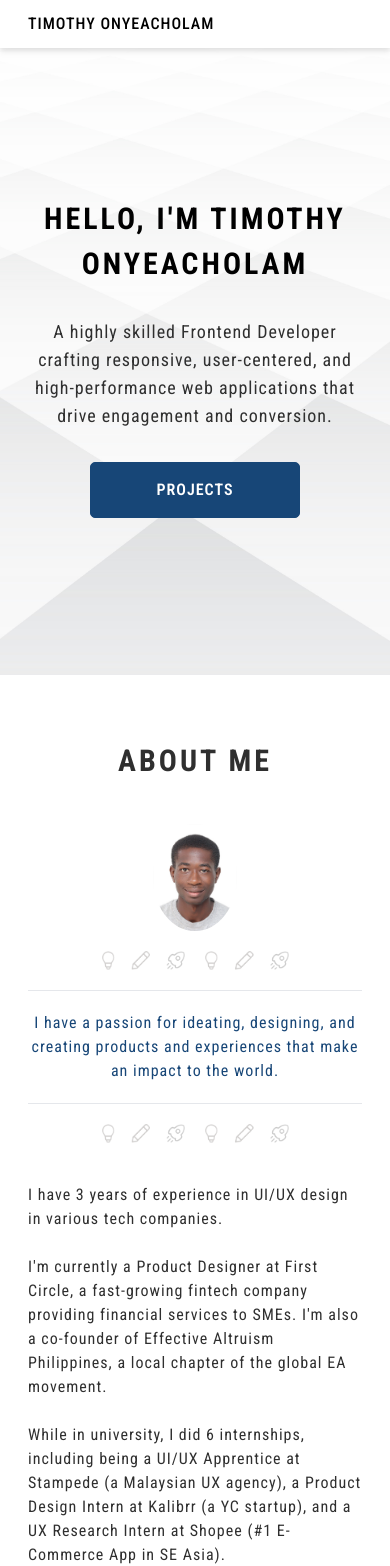
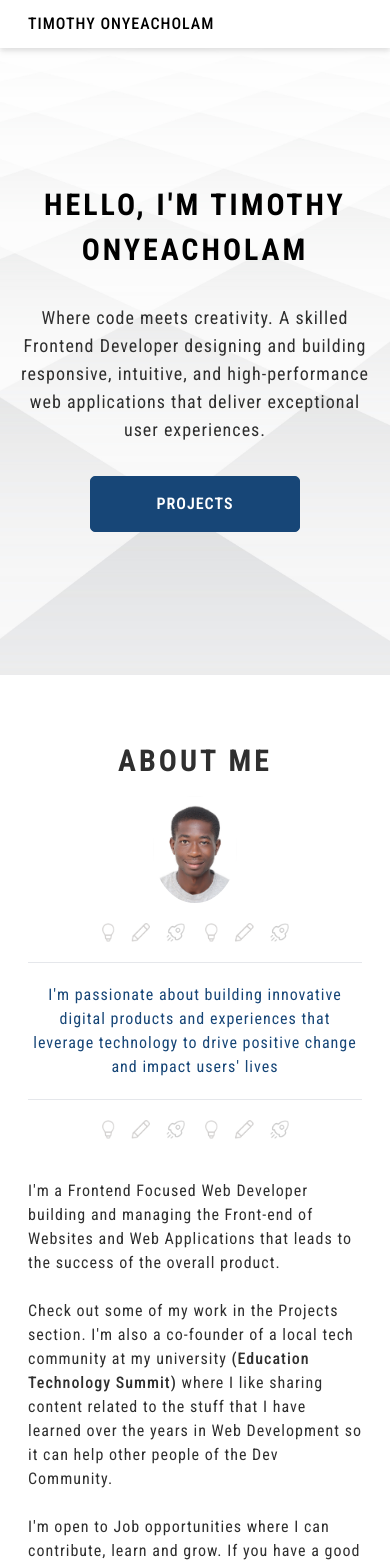
Before and after one commit to encode412/portfolio_2, a React (Vite) app: page / in a window 390 px wide. Shown: the top 1566 px of the page. Built offline with nearby package versions, Linux system fonts and the light colour scheme; some icons are missing.

Commit message:
feat: new work addition

```diff
--- a/src/constants/images.js
+++ b/src/constants/images.js
@@ -20,3 +20,4 @@ export { default as plane } from '../assets/plane.jpg'
 export { default as profile } from '../assets/profile.jpg'
 
 export { default as Work01 } from '../assets/works/work01.png'
+export { default as VueJobs } from '../assets/works/vue-jobs.png'
--- a/src/pages/homepage/_components/about_section/index.jsx
+++ b/src/pages/homepage/_components/about_section/index.jsx
@@ -1,10 +1,11 @@
 import { motion } from 'framer-motion';
 import { Icons, profile } from '../../../../constants/images';
+import { Link } from 'react-router-dom';
 
 const AboutSection = () => {
   return (
     <div
-      className="container mx-auto mb-16 px-7 md:px-20 lg:px-40 text-dark md:mb-24 overflow-hidden"
+      className="container mx-auto mb-16 overflow-hidden px-7 text-dark md:mb-24 md:px-20 lg:px-40"
       name="about"
     >
       <motion.h2
@@ -16,8 +17,8 @@ const AboutSection = () => {
       >
         About me
       </motion.h2>
-      <div className="md:mt-20 mt-10 flex md:flex-row flex-col w-full items-start justify-between gap-y-10 md:gap-x-20">
-        <div className="md:w-1/2">
+      <div className="mt-3 flex w-full flex-col items-center justify-between gap-y-10 md:flex-row md:gap-x-20">
+        <div className="md:w-3/4">
           <motion.div
             initial={{ x: -100 }}
             whileInView={{ x: 0 }}
@@ -26,7 +27,11 @@ const AboutSection = () => {
             className="flex items-center"
           >
             <div className="flex flex-col gap-y-5">
-            <img src={profile} className='w-[25%] rounded-[50%] mx-auto' alt="" />
+              <img
+                src={profile}
+                className="mx-auto w-[25%] rounded-[50%]"
+                alt=""
+              />
               <div className="flex items-center justify-center gap-x-5">
                 <img src={Icons} className="w-[25%]" alt="icons" />
                 <img src={Icons} className="w-[25%]" alt="icons" />
@@ -37,16 +42,25 @@ const AboutSection = () => {
                 whileInView={{ opacity: 1 }}
                 viewport={{ once: true }}
                 transition={{ duration: 0.5, ease: 'easeInOut', delay: 0.5 }}
-                className="text-center text-base md:text-2xl text-secondary"
+                className="text-center text-base text-secondary md:text-2xl"
               >
-                I have a passion for ideating, designing, and creating products
-                and experiences that make an impact to the world.
+                I&apos;m passionate about building innovative digital products
+                and experiences that leverage technology to drive positive
+                change and impact users&apos; lives
               </motion.p>
               <hr />
 
               <div className="flex items-center justify-center gap-x-5">
-                <img src={Icons} className="w-[25%] object-contain" alt="icons" />
-                <img src={Icons} className="w-[25%] object-contain" alt="icons" />
+                <img
+                  src={Icons}
+                  className="w-[25%] object-contain"
+                  alt="icons"
+                />
+                <img
+                  src={Icons}
+                  className="w-[25%] object-contain"
+                  alt="icons"
+                />
               </div>
             </div>
           </motion.div>
@@ -60,22 +74,24 @@ const AboutSection = () => {
           className="w-full text-base text-dark md:text-lg"
         >
           <p>
-            I have 3 years of experience in UI/UX design in various tech
-            companies. <br /> <br /> I&apos;m currently a Product Designer at First
-            Circle, a fast-growing fintech company providing financial services
-            to SMEs. I&apos;m also a co-founder of Effective Altruism Philippines, a
-            local chapter of the global EA movement. <br /> <br /> While in
-            university, I did 6 internships, including being a UI/UX Apprentice
-            at Stampede (a Malaysian UX agency), a Product Design Intern at
-            Kalibrr (a YC startup), and a UX Research Intern at Shopee (#1
-            E-Commerce App in SE Asia). <br /> <br /> I&apos;ve also had experience
-            launching a web app called HangTime, which my friend and I
-            co-created. Since HangTime&apos;s release in January 2017, we&apos;ve amassed
-            9,000+ users. I&apos;ve also held positions in UX and startup university
-            organizations, such as being the VP for HR at UX Society and the
-            president of ASES Manila. <br /> <br /> Scroll down to find case
-            studies of my designs and my most popular articles on UI/UX design
-            and self-development.
+            I&apos;m a Frontend Focused Web Developer building and managing the
+            Front-end of Websites and Web Applications that leads to the success
+            of the overall product. <br /> <br /> Check out some of my work in
+            the Projects section. I&apos;m also a co-founder of a local tech
+            community at my university{' '}
+            <Link
+              target="_blank"
+              to="https://etshub.netlify.app/"
+              className="font-medium transition-colors duration-200 ease-in-out hover:text-secondary"
+            >
+              (Education Technology Summit)
+            </Link>{' '}
+            where I like sharing content related to the stuff that I have
+            learned over the years in Web Development so it can help other
+            people of the Dev Community. <br />
+            <br /> I&apos;m open to Job opportunities where I can contribute,
+            learn and grow. If you have a good opportunity that matches my
+            skills and experience then don&apos;t hesitate to contact me.
           </p>
         </motion.div>
       </div>
--- a/src/pages/homepage/_components/hero_section/index.jsx
+++ b/src/pages/homepage/_components/hero_section/index.jsx
@@ -1,4 +1,5 @@
 import { Link } from 'react-router-dom';
+import { Link as ScrollLink } from 'react-scroll';
 import { Button } from '../../../../components';
 import {
   GithubIcon,
@@ -9,7 +10,7 @@ import {
 
 const HeroSection = () => {
   return (
-    <section className="relative w-full md:mb-24 mb-16" name="home">
+    <section className="relative mb-16 w-full md:mb-24" name="home">
       <div
         className="h-[80vh] w-full bg-cover bg-center bg-no-repeat md:h-screen"
         style={{
@@ -21,25 +22,50 @@ const HeroSection = () => {
             Hello, I&apos;m Timothy Onyeacholam
           </div>
           <div className="text-center text-lg font-normal text-dark md:w-3/4 md:text-xl md:leading-8 lg:w-[42%] lg:text-2xl">
-            A highly skilled Frontend Developer crafting responsive,
-            user-centered, and high-performance web applications that drive
-            engagement and conversion.
+            Where code meets creativity. A skilled Frontend Developer designing
+            and building responsive, intuitive, and high-performance web
+            applications that deliver exceptional user experiences.
           </div>
-          <Button className="w-[60%] md:w-[15%]">Projects</Button>
+          <ScrollLink
+            spy={true}
+            smooth={true}
+            duration={500}
+            offset={-120}
+            to="work"
+            className="mx-auto w-[60%] md:w-[15%]"
+          >
+            <Button className="w-full">Projects</Button>
+          </ScrollLink>
         </div>
       </div>
       <div className="absolute right-0 top-[40%] hidden w-[4%] bg-primary drop-shadow-sm md:block">
         <div className="flex flex-col items-center justify-center gap-y-4 px-2 py-2">
-          <Link target="_blank" to="https://github.com/encode412" className="flex w-full cursor-pointer justify-center rounded-[5px] py-3 transition-all duration-200 ease-in hover:bg-[#efefef]">
+          <Link
+            target="_blank"
+            to="https://github.com/encode412"
+            className="flex w-full cursor-pointer justify-center rounded-[5px] py-3 transition-all duration-200 ease-in hover:bg-[#efefef]"
+          >
             <GithubIcon size={30} strokeWidth={1.7} />
           </Link>
-          <Link to="https://x.com/tee_blaqc" target="_blank" className="flex w-full cursor-pointer justify-center rounded-[5px] py-3 transition-all duration-200 ease-in hover:bg-[#efefef]">
+          <Link
+            to="https://x.com/tee_blaqc"
+            target="_blank"
+            className="flex w-full cursor-pointer justify-center rounded-[5px] py-3 transition-all duration-200 ease-in hover:bg-[#efefef]"
+          >
             <TwitterIcon size={30} strokeWidth={1.7} />
           </Link>
-          <Link target="_blank" to="https://www.linkedin.com/in/timothy-onyeacholam-12365920a/" className="flex w-full cursor-pointer justify-center rounded-[5px] py-3 transition-all duration-200 ease-in hover:bg-[#efefef]">
+          <Link
+            target="_blank"
+            to="https://www.linkedin.com/in/timothy-onyeacholam-12365920a/"
+            className="flex w-full cursor-pointer justify-center rounded-[5px] py-3 transition-all duration-200 ease-in hover:bg-[#efefef]"
+          >
             <Linkedin02Icon size={30} strokeWidth={1.7} />
           </Link>
-          <Link target='_blank' to="https://wa.me/+2348120975429" className="flex w-full cursor-pointer justify-center rounded-[5px] py-3 transition-all duration-200 ease-in hover:bg-[#efefef]">
+          <Link
+            target="_blank"
+            to="https://wa.me/+2348120975429"
+            className="flex w-full cursor-pointer justify-center rounded-[5px] py-3 transition-all duration-200 ease-in hover:bg-[#efefef]"
+          >
             <WhatsappIcon size={30} strokeWidth={1.7} />
           </Link>
         </div>
--- a/src/pages/homepage/_components/work-section/index.jsx
+++ b/src/pages/homepage/_components/work-section/index.jsx
@@ -1,22 +1,23 @@
 import { GithubIcon, JavaScriptIcon, ReactIcon } from 'hugeicons-react';
 import { motion } from 'framer-motion';
 import { Link } from 'react-router-dom';
-import { Work01 } from '../../../../constants/images';
+import { VueJobs, Work01 } from '../../../../constants/images';
 
 const WorkSection = () => {
   const workData = [
     {
       id: 1,
-      title: 'Personal Date Night',
+      title: 'Vue Jobs Listing',
       description:
-        'For when you need a break from your partner but already got a babysitter. Now couples can go to different events in similar locations and at the same time. A group programming project with Can Rozanes, Irene Truong and Jamie Yeung.',
+        'VueJobsNow is a web application which allows users to create, read, update, and delete job listings. Using the composition API, the project uses Vue Router for navigation and Tailwind CSS for styling.',
       techStack: [
         { icon: ReactIcon, key: 'react' },
         { icon: GithubIcon, key: 'github' },
         { icon: JavaScriptIcon, key: 'javascript' },
       ],
-      image: Work01,
-      link: '#',
+      image: VueJobs,
+      link: 'https://vuejobsnow.netlify.app',
+      github: 'https://github.com/encode412/job-listings',
     },
     {
       id: 2,
@@ -93,16 +94,31 @@ const WorkSection = () => {
                     <item.icon key={item.key} size={26} />
                   ))}
                 </div>
-
-                <Link className="group w-fit text-lg md:text-xl" to={work.link}>
-                  View live{' '}
-                  <div className="h-[2px] w-0 bg-secondary transition-all duration-500 group-hover:w-full"></div>
-                </Link>
+                <div className="mt-2 flex items-center gap-x-5 font-medium">
+                  <Link
+                    target="_blank"
+                    className="group w-fit text-lg md:text-xl"
+                    to={work.link}
+                  >
+                    View live{' '}
+                    <div className="h-[2px] w-0 bg-secondary transition-all duration-500 group-hover:w-full"></div>
+                  </Link>
+                  {work.github && (
+                    <Link
+                      target="_blank"
+                      className="group w-fit text-lg md:text-xl"
+                      to={work.github}
+                    >
+                      View Github Repo{' '}
+                      <div className="h-[2px] w-0 bg-secondary transition-all duration-500 group-hover:w-full"></div>
+                    </Link>
+                  )}
+                </div>
               </div>
             </div>
             <img
               src={work.image}
-              className="order-first md:w-1/2 object-contain w-full md:order-last"
+              className="order-first w-full object-contain md:order-last md:w-1/2"
               alt=""
             />
           </motion.div>
```
Also changed, not shown: src/assets/works/vue-jobs.png (added).
